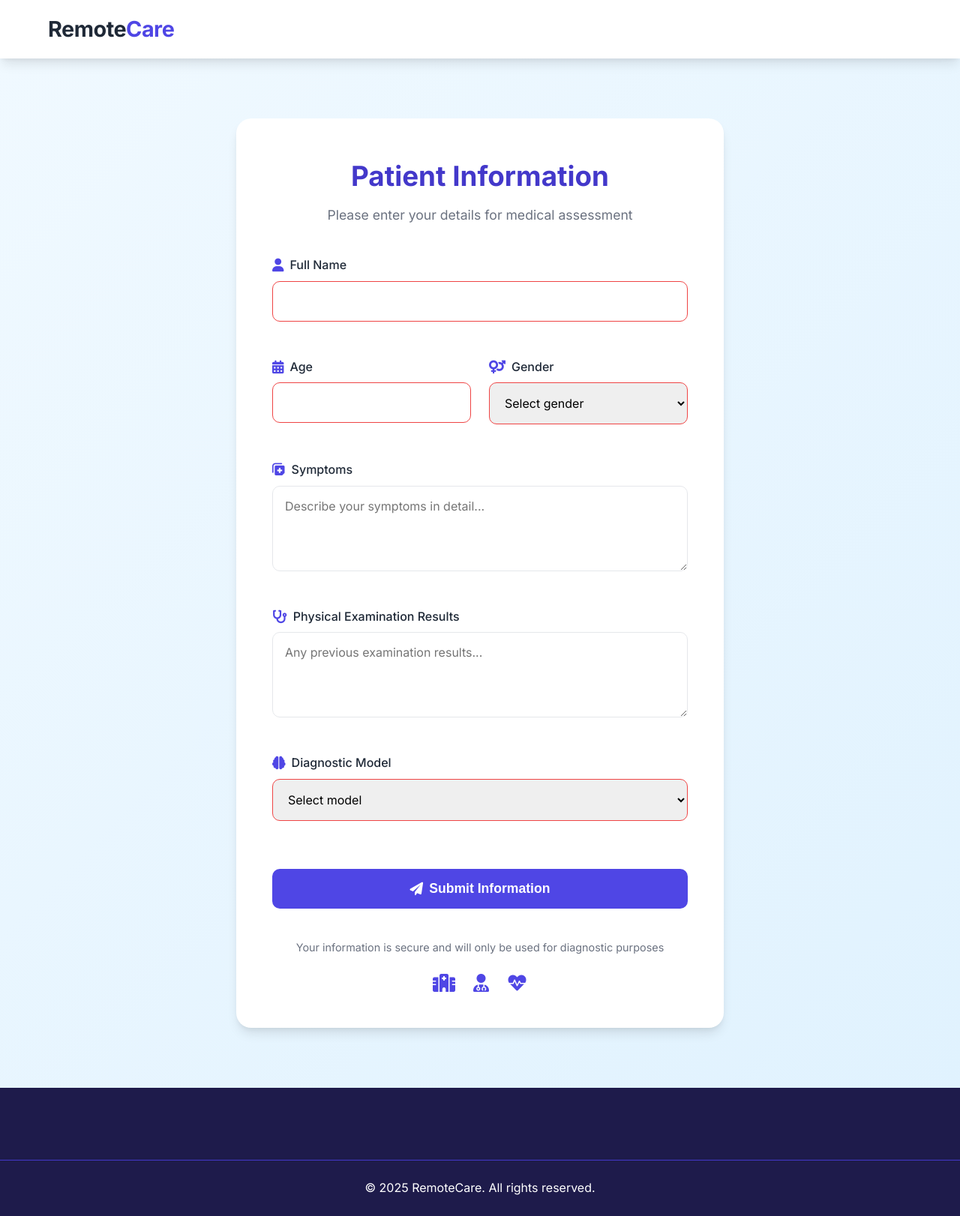
After one commit to SankalpBadoni/RemoteCare, a Flask app: page /patient_form in a window 1280 px wide. The commit adds this page. Shown: the whole page at 75% size. Run offline with Flask 3, Linux system fonts and the light colour scheme.

Commit message:
added patient form

```diff
--- a/app.py
+++ b/app.py
@@ -1,7 +1,7 @@
 from flask import Flask , render_template , request , session , jsonify , redirect , url_for
 import os
 from vision_try import DoctorAgent, ManualNEJMScenario, MeasurementAgent
-from pdfextract import PDFExtractor
+
 
 app = Flask(__name__)
 app.secret_key = 'your_secret_key'
@@ -27,7 +27,12 @@ def index():
         session['clear_followup'] = False
         session.modified = True  # inform Flask session was changed
 
+    # The main page is shown, with links to the patient form
     return render_template("index.html")
+
+@app.route('/patient_form')
+def patient_form():
+    return render_template("patient_form.html")
 
 
 
--- /dev/null
+++ b/static/styles/patient_form.css
@@ -0,0 +1,178 @@
+/* Patient Form Styles */
+.patient-form-section {
+    padding: 5rem 5%;
+    min-height: 80vh;
+    display: flex;
+    align-items: center;
+    justify-content: center;
+    background: linear-gradient(135deg, #f0f9ff 0%, #e0f2fe 100%);
+}
+
+.form-container {
+    max-width: 650px;
+    width: 100%;
+    background-color: var(--white);
+    border-radius: 20px;
+    box-shadow: var(--shadow);
+    padding: 3rem;
+    animation: fadeInUp 0.8s ease-out;
+}
+
+.form-container h1 {
+    color: var(--primary-dark);
+    font-size: 2.3rem;
+    text-align: center;
+    margin-bottom: 0.5rem;
+}
+
+.form-description {
+    color: var(--text-light);
+    text-align: center;
+    margin-bottom: 2.5rem;
+    font-size: 1.1rem;
+}
+
+.patient-form {
+    display: flex;
+    flex-direction: column;
+    gap: 1.5rem;
+}
+
+.form-group {
+    display: flex;
+    flex-direction: column;
+    gap: 0.5rem;
+}
+
+.form-row {
+    display: flex;
+    gap: 1.5rem;
+}
+
+.form-group.half {
+    flex: 1;
+}
+
+.form-group label {
+    font-weight: 500;
+    color: var(--text-color);
+    display: flex;
+    align-items: center;
+    gap: 0.5rem;
+}
+
+.form-group label i {
+    color: var(--primary-color);
+    font-size: 1.1rem;
+}
+
+.form-group input,
+.form-group select,
+.form-group textarea {
+    padding: 1rem;
+    border: 1px solid #e5e7eb;
+    border-radius: 10px;
+    font-size: 1rem;
+    transition: all 0.3s ease;
+    font-family: 'Inter', sans-serif;
+}
+
+.form-group input:focus,
+.form-group select:focus,
+.form-group textarea:focus {
+    outline: none;
+    border-color: var(--primary-light);
+    box-shadow: 0 0 0 3px rgba(99, 102, 241, 0.2);
+}
+
+.form-group textarea {
+    resize: vertical;
+    min-height: 100px;
+}
+
+.submit-btn {
+    background-color: var(--primary-color);
+    color: var(--white);
+    border: none;
+    padding: 1rem;
+    border-radius: 10px;
+    font-weight: 600;
+    font-size: 1.1rem;
+    cursor: pointer;
+    transition: all 0.3s ease;
+    margin-top: 1rem;
+    display: flex;
+    align-items: center;
+    justify-content: center;
+    gap: 0.5rem;
+}
+
+.submit-btn:hover {
+    background-color: var(--primary-dark);
+    transform: translateY(-2px);
+    box-shadow: 0 4px 6px rgba(79, 70, 229, 0.3);
+}
+
+.form-footer {
+    margin-top: 2.5rem;
+    text-align: center;
+    color: var(--text-light);
+    font-size: 0.9rem;
+}
+
+.medical-icons {
+    display: flex;
+    justify-content: center;
+    gap: 1.5rem;
+    margin-top: 1.5rem;
+    color: var(--primary-color);
+    font-size: 1.5rem;
+}
+
+/* Form validation styles */
+.form-group input:invalid:not(:placeholder-shown),
+.form-group select:invalid:not(:placeholder-shown),
+.form-group textarea:invalid:not(:placeholder-shown) {
+    border-color: #ef4444;
+}
+
+.form-group input:valid:not(:placeholder-shown),
+.form-group select:valid:not(:placeholder-shown),
+.form-group textarea:valid:not(:placeholder-shown) {
+    border-color: #10b981;
+}
+
+/* Animation for form elements */
+.form-group {
+    opacity: 0;
+    transform: translateY(10px);
+    animation: fadeInUp 0.5s ease-out forwards;
+}
+
+.form-group:nth-child(1) { animation-delay: 0.1s; }
+.form-group:nth-child(2) { animation-delay: 0.2s; }
+.form-group:nth-child(3) { animation-delay: 0.3s; }
+.form-group:nth-child(4) { animation-delay: 0.4s; }
+.form-group:nth-child(5) { animation-delay: 0.5s; }
+
+.submit-btn {
+    opacity: 0;
+    transform: translateY(10px);
+    animation: fadeInUp 0.5s ease-out 0.6s forwards;
+}
+
+/* Responsive styles */
+@media (max-width: 768px) {
+    .form-container {
+        padding: 2rem;
+    }
+
+    .form-row {
+        flex-direction: column;
+        gap: 1.5rem;
+    }
+
+    .form-container h1 {
+        font-size: 1.8rem;
+    }
+}
--- a/static/styles/styles.css
+++ b/static/styles/styles.css
@@ -96,6 +96,9 @@ body {
     font-weight: 500;
     cursor: pointer;
     transition: all 0.3s ease;
+    text-decoration: none;
+    display: inline-block;
+    text-align: center;
 }
 
 .login-btn:hover {
@@ -182,6 +185,8 @@ body {
     display: inline-flex;
     align-items: center;
     gap: 0.5rem;
+    text-decoration: none;
+    text-align: center;
 }
 
 .cta-btn:hover {
--- a/templates/index.html
+++ b/templates/index.html
@@ -20,7 +20,7 @@
                 <li><a href="#about">About Us</a></li>
                 <li><a href="#contact">Contact</a></li>
             </ul>
-            <button class="login-btn">Login</button>
+            <a href="{{ url_for('patient_form') }}" class="login-btn">Login</a>
         </nav>
     </header>
 
@@ -29,7 +29,7 @@
             <div class="hero-content">
                 <h1>Reduce your medical work load and give accurate diagnosis</h1>
                 <p>Doctors, now give fast and accurate diagnosis with help of our self improving AI Diagnostic Agent.</p>
-                <button class="cta-btn">Get Started</button>
+                <a href="{{ url_for('patient_form') }}" class="cta-btn">Get Started</a>
             </div>
             <div class="hero-image">
                 <img src="https://images.unsplash.com/photo-1579684385127-1ef15d508118?ixlib=rb-1.2.1&auto=format&fit=crop&w=800&q=80" alt="Medical Lab">
--- /dev/null
+++ b/templates/patient_form.html
@@ -0,0 +1,93 @@
+<!DOCTYPE html>
+<html lang="en">
+<head>
+    <meta charset="UTF-8">
+    <meta name="viewport" content="width=device-width, initial-scale=1.0">
+    <title>RemoteCare - Patient Information</title>
+    <link rel="stylesheet" href="{{ url_for('static', filename='styles/styles.css') }}">
+    <link href="https://fonts.googleapis.com/css2?family=Inter:wght@300;400;500;600;700&display=swap" rel="stylesheet">
+    <link rel="stylesheet" href="https://cdnjs.cloudflare.com/ajax/libs/font-awesome/6.0.0/css/all.min.css">
+    <link rel="stylesheet" href="{{ url_for('static', filename='styles/patient_form.css') }}">
+</head>
+<body>
+    <header>
+        <nav class="navbar">
+            <div class="logo">
+                <span>Remote<span class="highlight">Care</span></span>
+            </div>
+        </nav>
+    </header>
+
+    <main>
+        <section class="patient-form-section">
+            <div class="form-container">
+                <h1>Patient Information</h1>
+                <p class="form-description">Please enter your details for medical assessment</p>
+
+                <form action="{{ url_for('set_details') }}" method="POST" class="patient-form">
+                    <div class="form-group">
+                        <label for="patient_name"><i class="fas fa-user"></i> Full Name</label>
+                        <input type="text" id="patient_name" name="patient_name" required>
+                    </div>
+
+                    <div class="form-row">
+                        <div class="form-group half">
+                            <label for="age"><i class="fas fa-calendar-alt"></i> Age</label>
+                            <input type="number" id="age" name="age" min="0" max="120" required>
+                        </div>
+
+                        <div class="form-group half">
+                            <label for="gender"><i class="fas fa-venus-mars"></i> Gender</label>
+                            <select id="gender" name="gender" required>
+                                <option value="" disabled selected>Select gender</option>
+                                <option value="Male">Male</option>
+                                <option value="Female">Female</option>
+                                <option value="Other">Other</option>
+                            </select>
+                        </div>
+                    </div>
+
+                    <div class="form-group">
+                        <label for="symptoms"><i class="fas fa-notes-medical"></i> Symptoms</label>
+                        <textarea id="symptoms" name="symptoms" rows="4" placeholder="Describe your symptoms in detail..." required></textarea>
+                    </div>
+
+                    <div class="form-group">
+                        <label for="exams"><i class="fas fa-stethoscope"></i> Physical Examination Results</label>
+                        <textarea id="exams" name="exams" rows="4" placeholder="Any previous examination results..." required></textarea>
+                    </div>
+
+                    <div class="form-group">
+                        <label for="model_choice"><i class="fas fa-brain"></i> Diagnostic Model</label>
+                        <select id="model_choice" name="model_choice" required>
+                            <option value="" disabled selected>Select model</option>
+                            <option value="claude-3-opus">Claude 3 Opus (Advanced)</option>
+                            <option value="claude-3-sonnet">Claude 3 Sonnet (Standard)</option>
+                            <option value="llama3-70b-8192">Llama3 70B (Research)</option>
+                        </select>
+                    </div>
+
+                    <button type="submit" class="submit-btn">
+                        <i class="fas fa-paper-plane"></i> Submit Information
+                    </button>
+                </form>
+
+                <div class="form-footer">
+                    <p>Your information is secure and will only be used for diagnostic purposes</p>
+                    <div class="medical-icons">
+                        <i class="fas fa-hospital"></i>
+                        <i class="fas fa-user-md"></i>
+                        <i class="fas fa-heartbeat"></i>
+                    </div>
+                </div>
+            </div>
+        </section>
+    </main>
+
+    <footer>
+        <div class="footer-bottom">
+            <p>&copy; 2025 RemoteCare. All rights reserved.</p>
+        </div>
+    </footer>
+</body>
+</html>
```
Also changed, not shown: requirements.txt (added, +7 -0 lines).
